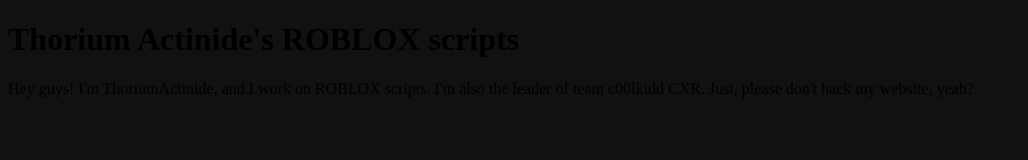
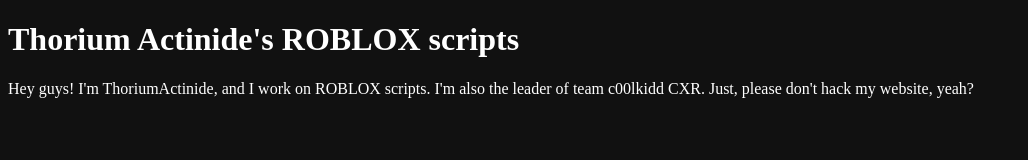
Before and after one commit to thoriumactinide/teamc00lkiddcxr.github.io, a plain HTML site: page index.html in a window 1280 px wide. Shown: the whole page, without its empty margins (0-1028 px from the left). Drawn offline with Linux system fonts and the light colour scheme.

Commit message:
Update index.html

```diff
--- a/index.html
+++ b/index.html
@@ -9,6 +9,9 @@
     body {
   		background-color: #111;
 	  }
+	p, h1 {
+		color: white;
+	}
   </style>
 </head>
 <body>
```
